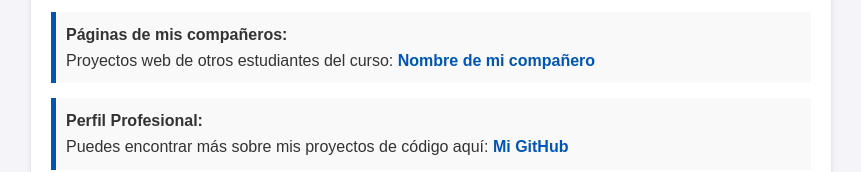
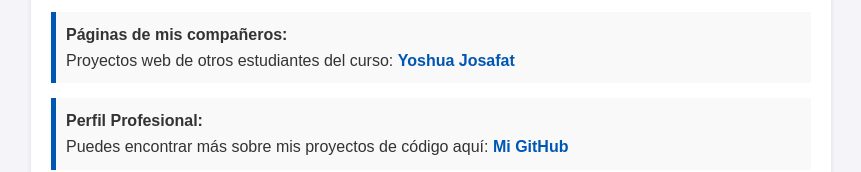
Before and after one commit to jairchirinos-ucsp/jairchirinos-ucsp.github.io, a plain HTML site: page index.html in a window 1280 px wide. Shown: the part 924-1096 px from the top of the page, without its empty margins (209-1070 px from the left). Drawn offline with Linux system fonts and the light colour scheme.

Commit message:
Update index.html

```diff
--- a/index.html
+++ b/index.html
@@ -85,7 +85,7 @@
                 </li>
                 <li>
                     <strong>Páginas de mis compañeros:</strong><br>
-                    Proyectos web de otros estudiantes del curso: <a href="PONER_AQUI_EL_LINK" target="_blank">Nombre de mi compañero</a>
+                    Proyectos web de otros estudiantes del curso: <a href="https://ackyul.github.io/yoshuanunez.github.io/" target="_blank">Yoshua Josafat</a>
                 </li>
                 <li>
                     <strong>Perfil Profesional:</strong><br>
```
